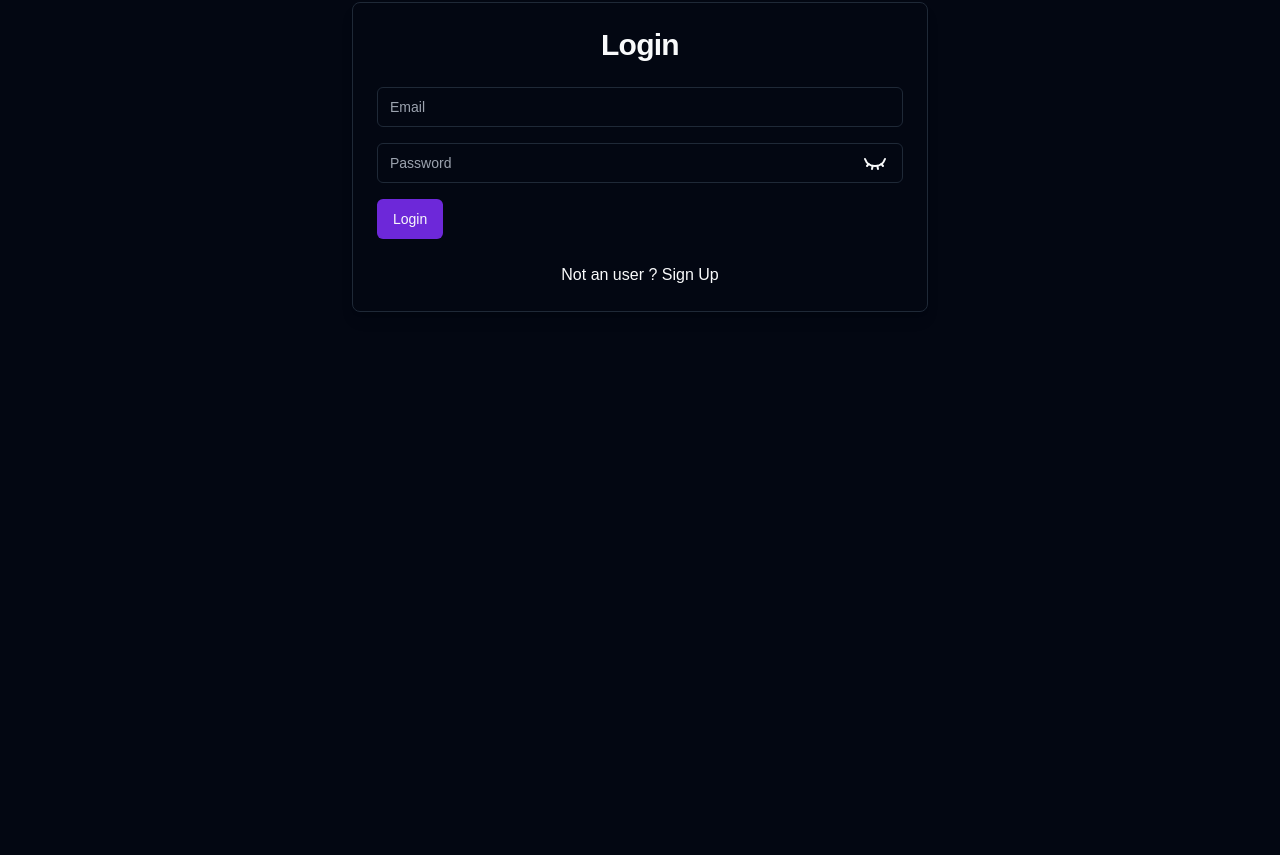
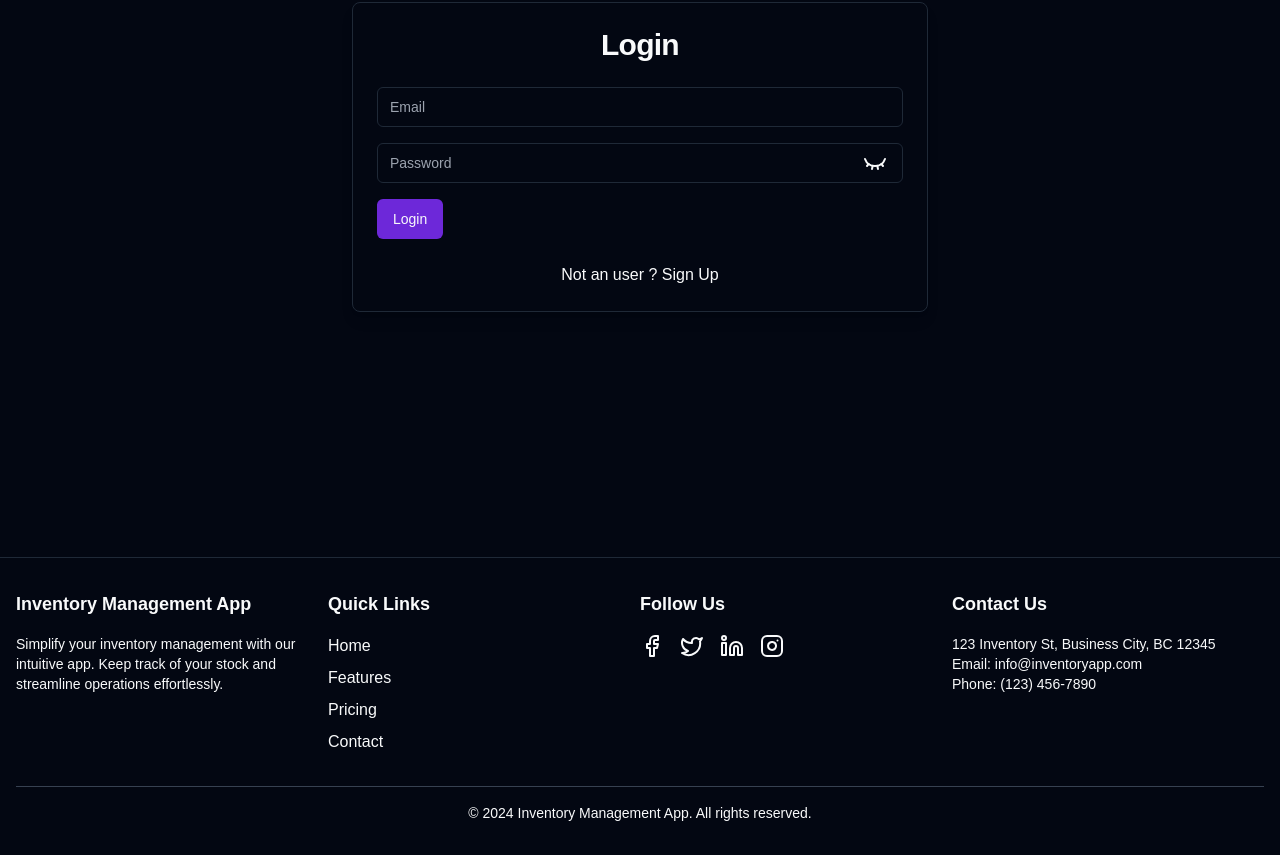
Before and after one commit to VikasMeshram2708/Inventory, a Next.js app: page /u/login in a window 1280 px wide. Shown: the part 305-1160 px from the top of the page. Before the commit the page ends 862 px from the top, so only its background shows below. Built offline with nearby package versions, Linux system fonts and the light colour scheme.

Commit message:
:rocket: created footer.

```diff
--- a/app/layout.tsx
+++ b/app/layout.tsx
@@ -3,6 +3,7 @@ import localFont from "next/font/local";
 import "./globals.css";
 import { ThemeProvider } from "@/components/theme-provider";
 import Navbar from "@/components/Navbar";
+import Footer from "@/components/Footer";
 
 const geistSans = localFont({
   src: "./fonts/GeistVF.woff",
@@ -50,6 +51,7 @@ export default function RootLayout({
         >
           <Navbar />
           {children}
+          <Footer />
         </ThemeProvider>
       </body>
     </html>
--- /dev/null
+++ b/app/u/error.tsx
@@ -0,0 +1,30 @@
+'use client' // Error components must be Client Components
+
+import { useEffect } from 'react'
+
+export default function Error({
+  error,
+  reset,
+}: {
+  error: Error & { digest?: string }
+  reset: () => void
+}) {
+  useEffect(() => {
+    // Log the error to an error reporting service
+    console.error(error)
+  }, [error])
+
+  return (
+    <div>
+      <h2>Something went wrong!</h2>
+      <button
+        onClick={
+          // Attempt to recover by trying to re-render the segment
+          () => reset()
+        }
+      >
+        Try again
+      </button>
+    </div>
+  )
+}
--- /dev/null
+++ b/app/u/loading.tsx
@@ -0,0 +1,4 @@
+export default function Loading() {
+    // Or a custom loading skeleton component
+    return <p>Loading...</p>
+  }
--- /dev/null
+++ b/components/Footer.tsx
@@ -0,0 +1,70 @@
+import Link from "next/link";
+
+export default function Footer() {
+    return (
+      <footer className="border-t py-8">
+        <div className="container mx-auto px-4">
+          <div className="flex flex-wrap justify-between">
+            {/* Company Info */}
+            <div className="w-full sm:w-1/2 lg:w-1/4 mb-6 lg:mb-0">
+              <h3 className="text-lg font-semibold mb-4">Inventory Management App</h3>
+              <p className="text-sm">
+                Simplify your inventory management with our intuitive app. Keep track of your stock and streamline operations effortlessly.
+              </p>
+            </div>
+
+            {/* Quick Links */}
+            <div className="w-full sm:w-1/2 lg:w-1/4 mb-6 lg:mb-0">
+              <h3 className="text-lg font-semibold mb-4">Quick Links</h3>
+              <ul className="space-y-2">
+                <li><Link href="/" className="hover:underline">Home</Link></li>
+                <li><Link href="/" className="hover:underline">Features</Link></li>
+                <li><Link href="/" className="hover:underline">Pricing</Link></li>
+                <li><Link href="/" className="hover:underline">Contact</Link></li>
+              </ul>
+            </div>
+
+            {/* Social Media Links */}
+            <div className="w-full sm:w-1/2 lg:w-1/4 mb-6 lg:mb-0">
+              <h3 className="text-lg font-semibold mb-4">Follow Us</h3>
+              <div className="flex space-x-4">
+                <a href="#" aria-label="Facebook" className="hover:text-gray-400">
+                  <svg className="w-6 h-6" fill="currentColor" viewBox="0 0 24 24">
+                  <svg xmlns="http://www.w3.org/2000/svg" width="24" height="24" viewBox="0 0 24 24" fill="none" stroke="currentColor" stroke-width="2" stroke-linecap="round" stroke-linejoin="round" className="lucide lucide-facebook"><path d="M18 2h-3a5 5 0 0 0-5 5v3H7v4h3v8h4v-8h3l1-4h-4V7a1 1 0 0 1 1-1h3z"/></svg>
+                  </svg>
+                </a>
+                <a href="#" aria-label="Twitter" className="hover:text-gray-400">
+                  <svg className="w-6 h-6" fill="currentColor" viewBox="0 0 24 24">
+                  <svg xmlns="http://www.w3.org/2000/svg" width="24" height="24" viewBox="0 0 24 24" fill="none" stroke="currentColor" stroke-width="2" stroke-linecap="round" stroke-linejoin="round" className="lucide lucide-twitter"><path d="M22 4s-.7 2.1-2 3.4c1.6 10-9.4 17.3-18 11.6 2.2.1 4.4-.6 6-2C3 15.5.5 9.6 3 5c2.2 2.6 5.6 4.1 9 4-.9-4.2 4-6.6 7-3.8 1.1 0 3-1.2 3-1.2z"/></svg>
+                  </svg>
+                </a>
+                <a href="#" aria-label="LinkedIn" className="hover:text-gray-400">
+                  <svg className="w-6 h-6" fill="currentColor" viewBox="0 0 24 24">
+                  <svg xmlns="http://www.w3.org/2000/svg" width="24" height="24" viewBox="0 0 24 24" fill="none" stroke="currentColor" stroke-width="2" stroke-linecap="round" stroke-linejoin="round" className="lucide lucide-linkedin"><path d="M16 8a6 6 0 0 1 6 6v7h-4v-7a2 2 0 0 0-2-2 2 2 0 0 0-2 2v7h-4v-7a6 6 0 0 1 6-6z"/><rect width="4" height="12" x="2" y="9"/><circle cx="4" cy="4" r="2"/></svg>
+                  </svg>
+                </a>
+                <a href="#" aria-label="Instagram" className="hover:text-gray-400">
+                  <svg className="w-6 h-6" fill="currentColor" viewBox="0 0 24 24">
+                  <svg xmlns="http://www.w3.org/2000/svg" width="24" height="24" viewBox="0 0 24 24" fill="none" stroke="currentColor" stroke-width="2" stroke-linecap="round" stroke-linejoin="round" className="lucide lucide-instagram"><rect width="20" height="20" x="2" y="2" rx="5" ry="5"/><path d="M16 11.37A4 4 0 1 1 12.63 8 4 4 0 0 1 16 11.37z"/><line x1="17.5" x2="17.51" y1="6.5" y2="6.5"/></svg>
+                  </svg>
+                </a>
+              </div>
+            </div>
+
+            {/* Contact Info */}
+            <div className="w-full sm:w-1/2 lg:w-1/4">
+              <h3 className="text-lg font-semibold mb-4">Contact Us</h3>
+              <p className="text-sm">123 Inventory St, Business City, BC 12345</p>
+              <p className="text-sm">Email: info@inventoryapp.com</p>
+              <p className="text-sm">Phone: (123) 456-7890</p>
+            </div>
+          </div>
+
+          {/* Footer Bottom */}
+          <div className="mt-8 text-center text-sm border-t border-gray-700 pt-4">
+            <p>© {new Date().getFullYear()} Inventory Management App. All rights reserved.</p>
+          </div>
+        </div>
+      </footer>
+    );
+  }
```
